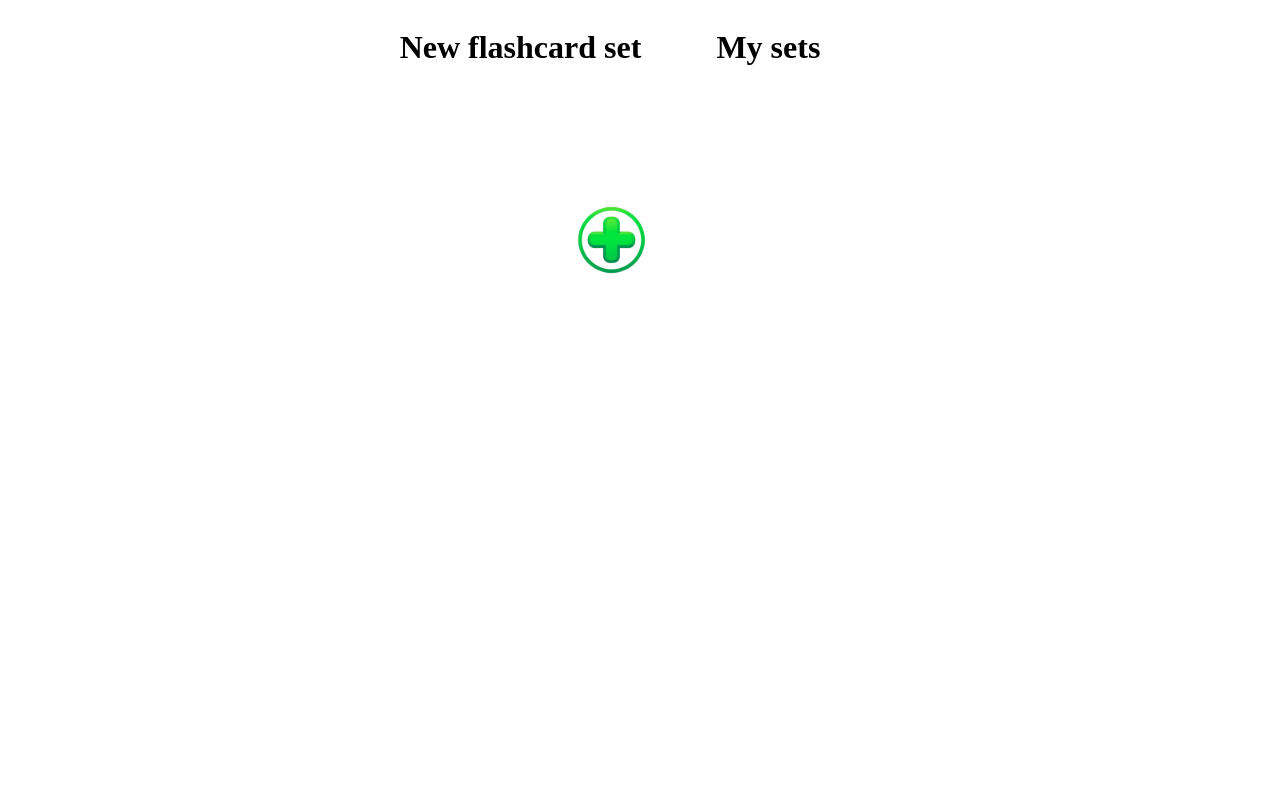
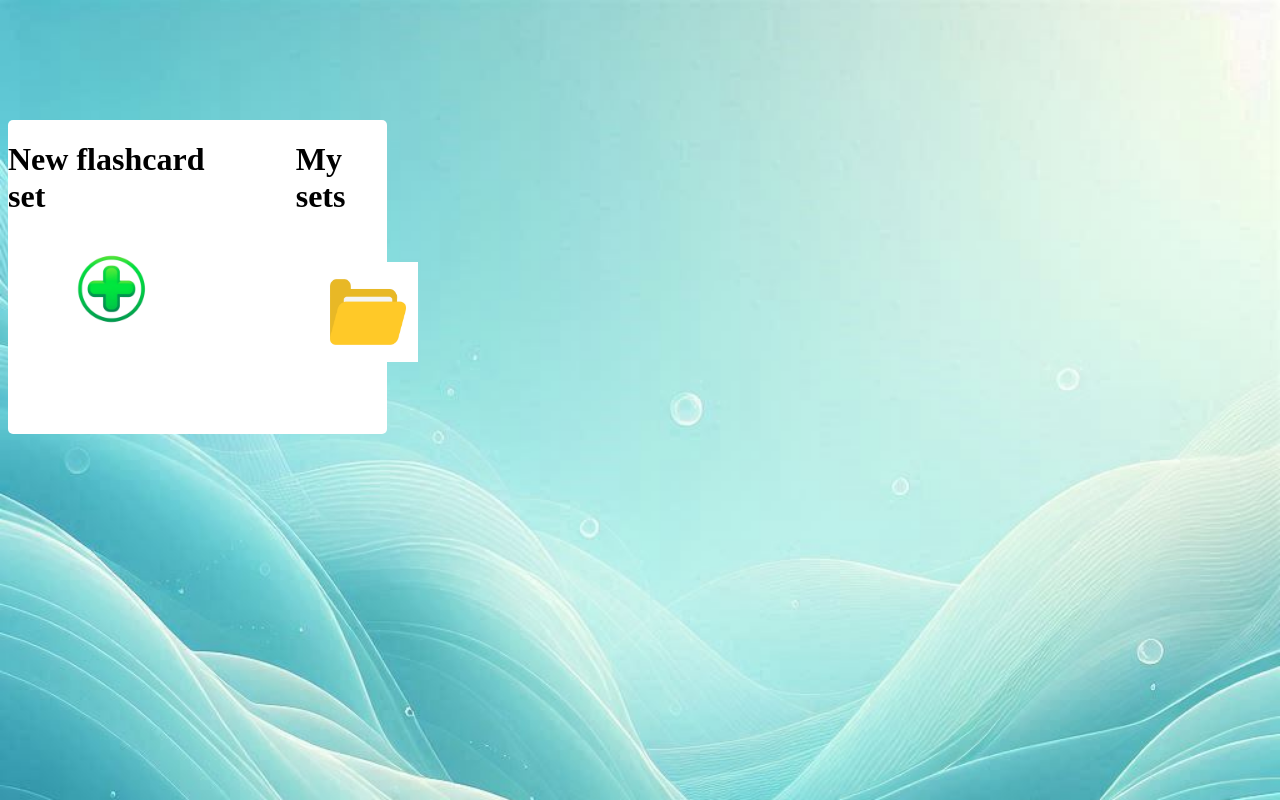
Before and after one commit to Introspectivegorilla/Final_project, a Flask app: template templates/home.html in a window 1280 px wide. Run offline with Flask 3, Linux system fonts and the light colour scheme; the template is opened without the code that fills it, so the values that code supplies are empty; some libraries are stand-ins or nearby versions.

Commit message:
Almost done doing basic formatting for home page, It has a background, just need to fix the pop up with the info being shoved into the side lol

```diff
--- a/static/styles.css
+++ b/static/styles.css
@@ -1,25 +1,52 @@
 
 /* https://www.vecteezy.com/free-vector/folder-icon folder icon source */
+
+
+.box1 {
+
+    background-color: white;
+    border-radius:5px;
+    height:40%;
+    width:30%;
+
+}
+
+
+
+
 
 .h1 {
 
     font-family: 'Crimson', Quicksand;
     font-size:36px;
-    padding:50px;
 }
 
 
 .horizontal {
     display:flex;
     justify-content:center;
-    gap:75px;
+    column-gap:75px;
 }
 
 
 .offset1 {
 
     margin-right:60px;
+    margin-top:120px;
 }
+
+.offset2 {
+
+    margin-right:175px;
+}
+
+.offset3 {
+
+    margin-left:340px;
+    margin-top:-75px;
+
+}
+
 
 
 .center {
@@ -27,5 +54,13 @@
     flex-direction:column;
     /*justify-content:center;*/
     align-items:center;
-    gap:100px;
+    column-gap:100px;
 }
+
+.bg1 {
+
+    background-image: url("aqua_bg.jpeg");
+    background-repeat: no-repeat;
+    background-attachment: fixed;
+    background-size:cover;
+}
--- a/templates/home.html
+++ b/templates/home.html
@@ -6,15 +6,15 @@
 {% block content %}
 
 
+<body class = "bg1">
 
-
-
-<div class="center offset1">
+<div class="center offset1 box1">
     <div class="horizontal">
     <h1>New flashcard set</h1>
     <h1>My sets</h1>
     </div>
-    <img src = "{{ url_for('static',filename='plus_sign.png')}}" width="100px" height="100px">
+    <img class = 'offset2' src = "{{ url_for('static',filename='plus_sign.png')}}" width="100px" height="100px">
+    <img class = 'offset3' src="{{ url_for('static',filename='folder_icon.jpg')}}" width="100px" height="100px">
 </div>
-
+</body>
 {% endblock %}
```
Also changed, not shown: static/aqua_bg.jpeg (added), static/folder_icon.jpg (added).
